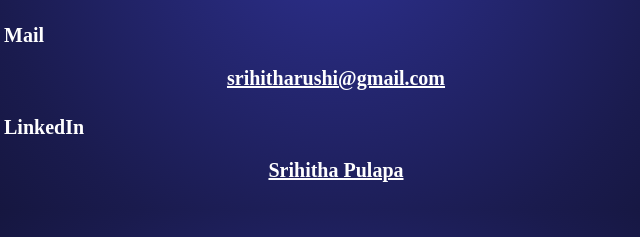
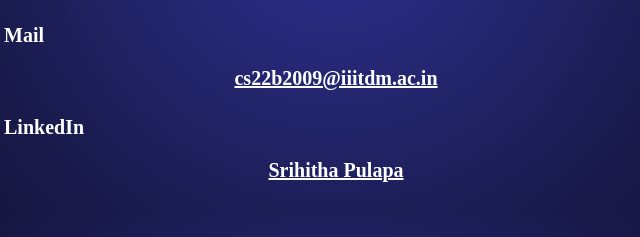
Before and after one commit to srihitha1234/portfolio, a plain HTML site: page contact.html in a window 1280 px wide. Shown: the part 383-620 px from the top of the page, 304-944 px from the left. Drawn offline with Linux system fonts and the light colour scheme.

Commit message:
Update contact.html

```diff
--- a/contact.html
+++ b/contact.html
@@ -56,7 +56,7 @@
 	    <a href=button.html>&#9776;</a>
    	 </header>
 	<h1>CONTACT</h1>
-	<h4><p>Mail</p> <a href="mailto:srihitharushi@gmail.com" target="_blank">srihitharushi@gmail.com</a></h4>
+	<h4><p>Mail</p> <a href="mailto:cs22b2009@iiitdm.ac.in" target="_blank">cs22b2009@iiitdm.ac.in</a></h4>
 	<h4><p>LinkedIn</p><a href=https://www.linkedin.com/in/srihitha-pulapa/ target="_blank">Srihitha Pulapa</a><h4>
 </body>
 </html>
```
